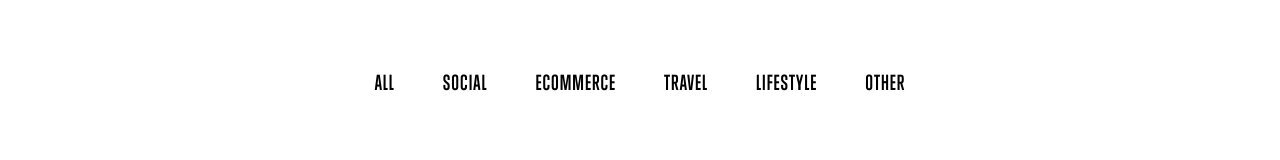
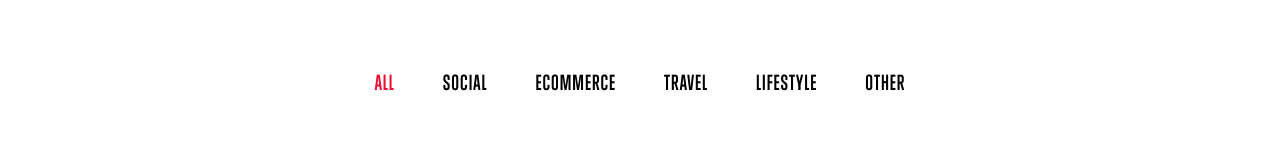
Before and after one commit to AlaaOthman98/work-portfolio, a Vue app: page / in a window 1280 px wide. Shown: the part 157-317 px from the top of the page. Built offline with nearby package versions, Linux system fonts and the light colour scheme.

Commit message:
add color for the selected category

```diff
--- a/src/components/NavBar.vue
+++ b/src/components/NavBar.vue
@@ -38,3 +38,9 @@ export default {
   },
 };
 </script>
+
+<style lang="scss" scoped>
+.router-link-exact-active {
+  color: #ef0d33;
+}
+</style>
```
